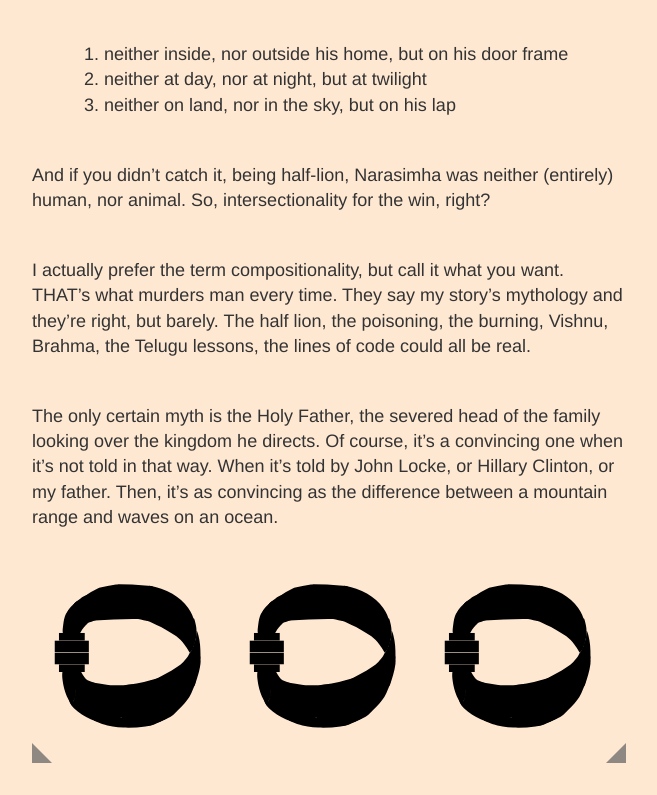
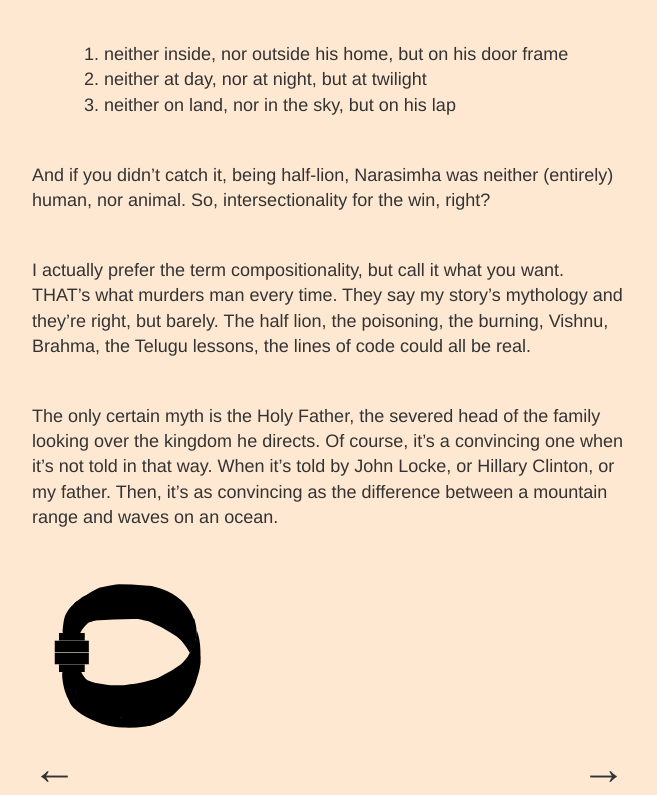
Before and after one commit to anirudh-eka/half-lion, a plain HTML site: page 2.html in a window 1280 px wide. Shown: the part 1308-2103 px from the top of the page, without its empty margins (311-968 px from the left). Before the commit the page ends 2071 px from the top, so only its background shows below. Drawn offline with Linux system fonts and the light colour scheme.

Commit message:
update arrows

```diff
--- a/2.html
+++ b/2.html
@@ -35,11 +35,9 @@
         <p>I actually prefer the term compositionality, but call it what you want. THAT’s what murders man every time. They say my story’s mythology and they’re right, but barely. The half lion, the poisoning, the burning, Vishnu, Brahma, the Telugu lessons, the lines of code could all be real.</p>
         <p>The only certain myth is the Holy Father, the severed head of the family looking over the kingdom he directs. Of course, it’s a convincing one when it’s not told in that way. When it’s told by John Locke, or Hillary Clinton, or my father. Then, it’s as convincing as the difference between a mountain range and waves on an ocean.</p>
         <object width=190 type="image/svg+xml" data="./assets/mobius-pillar.svg"></object>
-        <object width=190 type="image/svg+xml" data="./assets/mobius-pillar.svg"></object>
-        <object width=190 type="image/svg+xml" data="./assets/mobius-pillar.svg"></object>
         <div class="page-turns">
-          <a href='./index.html'><div class='page-turn-prev'></div></a>
-          <a href='./2.html'><div class='page-turn-next'></div></a>
+          <a href='./index.html'><div class='page-turn-prev'>←</div></a>
+          <a href='./2.html' class='page-turn-next'>→</a>
         </div>
       </div>
     </body>
--- a/assets/app.css
+++ b/assets/app.css
@@ -20,28 +20,23 @@ body {
   position: relative;
 }
 
-.page-turn-prev {
-  width: 0px;
-  height: 0px;
-  position: absolute;
-  left: 0;
-  opacity: 0.7;
-  border-bottom: 20px solid #5f5f5f;
-  border-right: 20px solid transparent;
+.page-turn-next {
+  right: 0;
 }
 
-.page-turn-next {
-  width: 0px;
-  height: 0px;
+.page-turn-prev {
+  left: 0;
+}
+
+.page-turn-next, .page-turn-prev {
   position: absolute;
-  right: 0;
-  opacity: 0.7;
-  border-bottom: 20px solid #5f5f5f;
-  border-left: 20px solid transparent;
+  text-decoration: none;
+  font-size: 2.5em;
+  color: #333
 }
 
 .page-turn-prev:hover, .page-turn-next:hover {
-  border-bottom: 20px solid maroon;
+  color: maroon;
 }
 
 .container {
```
Also changed, not shown: index.html (+1 -1 lines).
